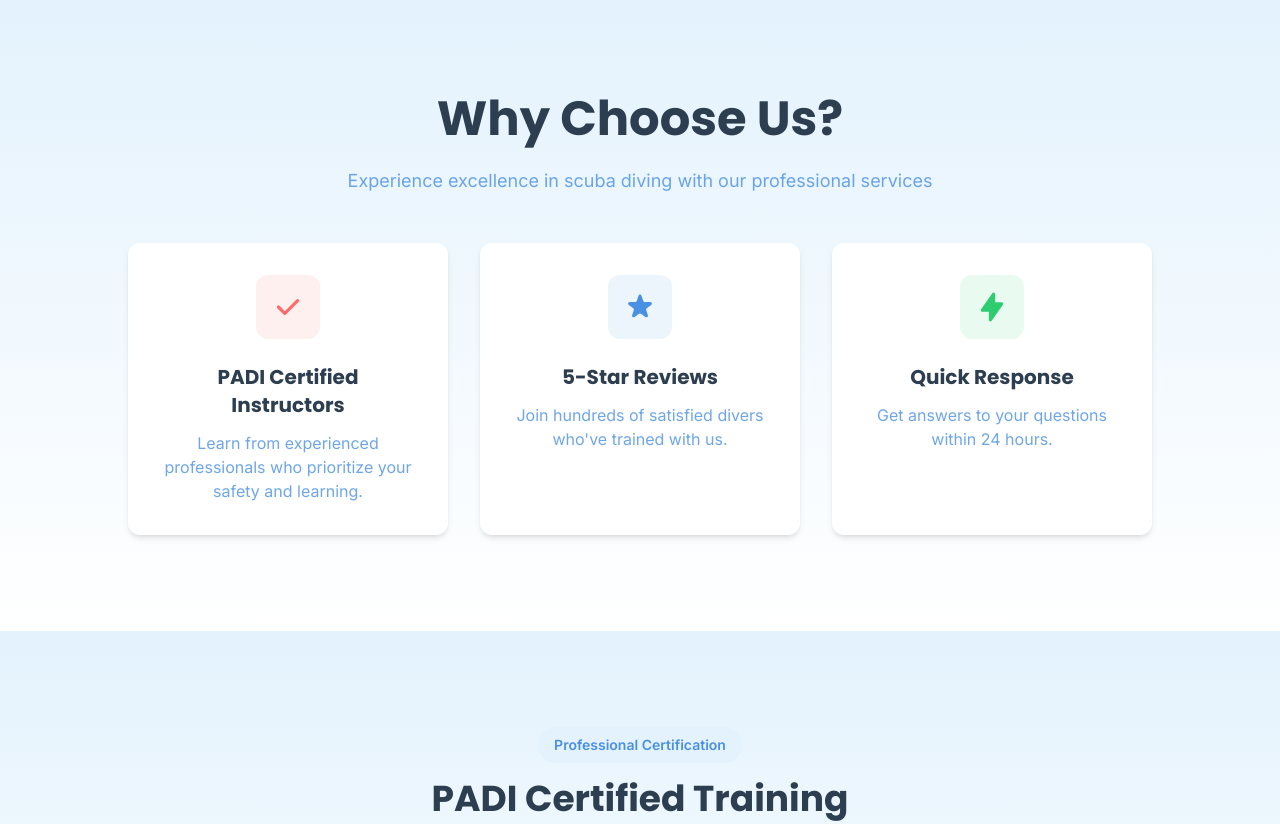
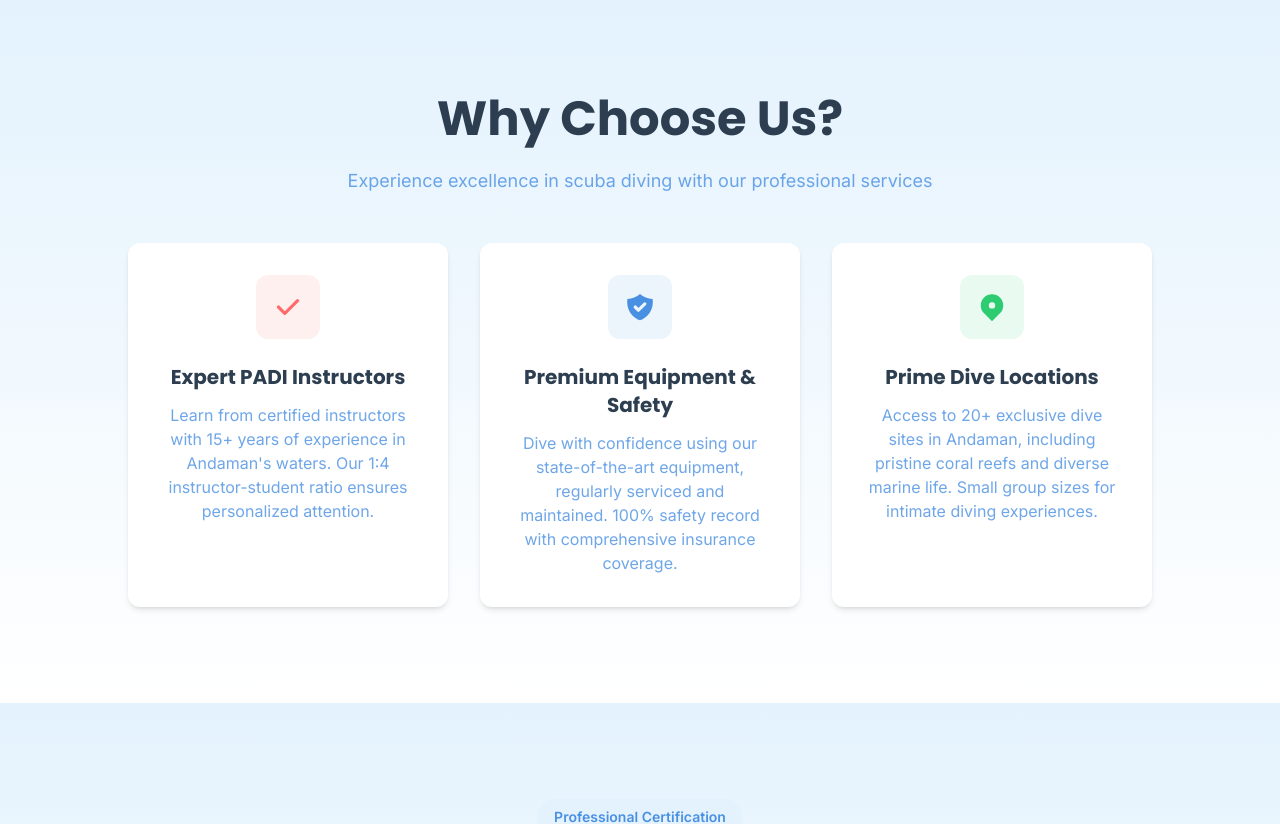
Before and after one commit to astikezyhelpers/scubaDiveIn, a Django app: template ScubaDiveIn/templates/mainSite/ad-landing.html in a window 1280 px wide. Shown: the part 1265-2089 px from the top of the page. Run offline with Django 4.2, Linux system fonts and the light colour scheme; the template is opened without the code that fills it: values that come from a table or form of the project are taken from there, others are empty; data comes from the database, SQL or seed files in the repository; some libraries are stand-ins or nearby versions.

Commit message:
Update USP based content in Why choose us section

```diff
--- a/ScubaDiveIn/templates/mainSite/ad-landing.html
+++ b/ScubaDiveIn/templates/mainSite/ad-landing.html
@@ -317,34 +317,34 @@
                             </svg>
                         </div>
                     </div>
-                    <h3 class="text-xl font-bold text-deep-blue text-center mb-3">PADI Certified Instructors</h3>
-                    <p class="text-ocean-blue/80 text-center">Learn from experienced professionals who prioritize your safety and learning.</p>
+                    <h3 class="text-xl font-bold text-deep-blue text-center mb-3">Expert PADI Instructors</h3>
+                    <p class="text-ocean-blue/80 text-center">Learn from certified instructors with 15+ years of experience in Andaman's waters. Our 1:4 instructor-student ratio ensures personalized attention.</p>
                 </div>
 
-                <!-- 5-Star Reviews -->
+                <!-- Safety & Equipment -->
                 <div class="bg-white rounded-xl p-8 shadow-md hover:shadow-lg transition-all duration-300" data-aos="fade-up" data-aos-delay="200">
                     <div class="flex items-center justify-center mb-6">
                         <div class="w-16 h-16 bg-ocean-blue/10 rounded-xl flex items-center justify-center">
                             <svg xmlns="http://www.w3.org/2000/svg" class="h-8 w-8 text-ocean-blue" viewBox="0 0 20 20" fill="currentColor">
-                                <path d="M9.049 2.927c.3-.921 1.603-.921 1.902 0l1.07 3.292a1 1 0 00.95.69h3.462c.969 0 1.371 1.24.588 1.81l-2.8 2.034a1 1 0 00-.364 1.118l1.07 3.292c.3.921-.755 1.688-1.54 1.118l-2.8-2.034a1 1 0 00-1.175 0l-2.8 2.034c-.784.57-1.838-.197-1.539-1.118l1.07-3.292a1 1 0 00-.364-1.118l-2.8-2.034c-.783-.57-.38-1.81.588-1.81h3.461a1 1 0 00.951-.69l1.07-3.292z" />
+                                <path fill-rule="evenodd" d="M2.166 4.999A11.954 11.954 0 0010 1.944 11.954 11.954 0 0017.834 5c.11.65.166 1.32.166 2.001 0 5.225-3.34 9.67-8 11.317C5.34 16.67 2 12.225 2 7c0-.682.057-1.35.166-2.001zm11.541 3.708a1 1 0 00-1.414-1.414L9 10.586 7.707 9.293a1 1 0 00-1.414 1.414l2 2a1 1 0 001.414 0l4-4z" clip-rule="evenodd" />
                             </svg>
                         </div>
                     </div>
-                    <h3 class="text-xl font-bold text-deep-blue text-center mb-3">5-Star Reviews</h3>
-                    <p class="text-ocean-blue/80 text-center">Join hundreds of satisfied divers who've trained with us.</p>
+                    <h3 class="text-xl font-bold text-deep-blue text-center mb-3">Premium Equipment & Safety</h3>
+                    <p class="text-ocean-blue/80 text-center">Dive with confidence using our state-of-the-art equipment, regularly serviced and maintained. 100% safety record with comprehensive insurance coverage.</p>
                 </div>
 
-                <!-- Quick Response -->
+                <!-- Best Dive Sites -->
                 <div class="bg-white rounded-xl p-8 shadow-md hover:shadow-lg transition-all duration-300" data-aos="fade-up" data-aos-delay="300">
                     <div class="flex items-center justify-center mb-6">
                         <div class="w-16 h-16 bg-sea-green/10 rounded-xl flex items-center justify-center">
                             <svg xmlns="http://www.w3.org/2000/svg" class="h-8 w-8 text-sea-green" viewBox="0 0 20 20" fill="currentColor">
-                                <path fill-rule="evenodd" d="M11.3 1.046A1 1 0 0112 2v5h4a1 1 0 01.82 1.573l-7 10A1 1 0 018 18v-5H4a1 1 0 01-.82-1.573l7-10a1 1 0 011.12-.38z" clip-rule="evenodd" />
+                                <path fill-rule="evenodd" d="M5.05 4.05a7 7 0 119.9 9.9L10 18.9l-4.95-4.95a7 7 0 010-9.9zM10 11a2 2 0 100-4 2 2 0 000 4z" clip-rule="evenodd" />
                             </svg>
                         </div>
                     </div>
-                    <h3 class="text-xl font-bold text-deep-blue text-center mb-3">Quick Response</h3>
-                    <p class="text-ocean-blue/80 text-center">Get answers to your questions within 24 hours.</p>
+                    <h3 class="text-xl font-bold text-deep-blue text-center mb-3">Prime Dive Locations</h3>
+                    <p class="text-ocean-blue/80 text-center">Access to 20+ exclusive dive sites in Andaman, including pristine coral reefs and diverse marine life. Small group sizes for intimate diving experiences.</p>
                 </div>
             </div>
         </div>
```
